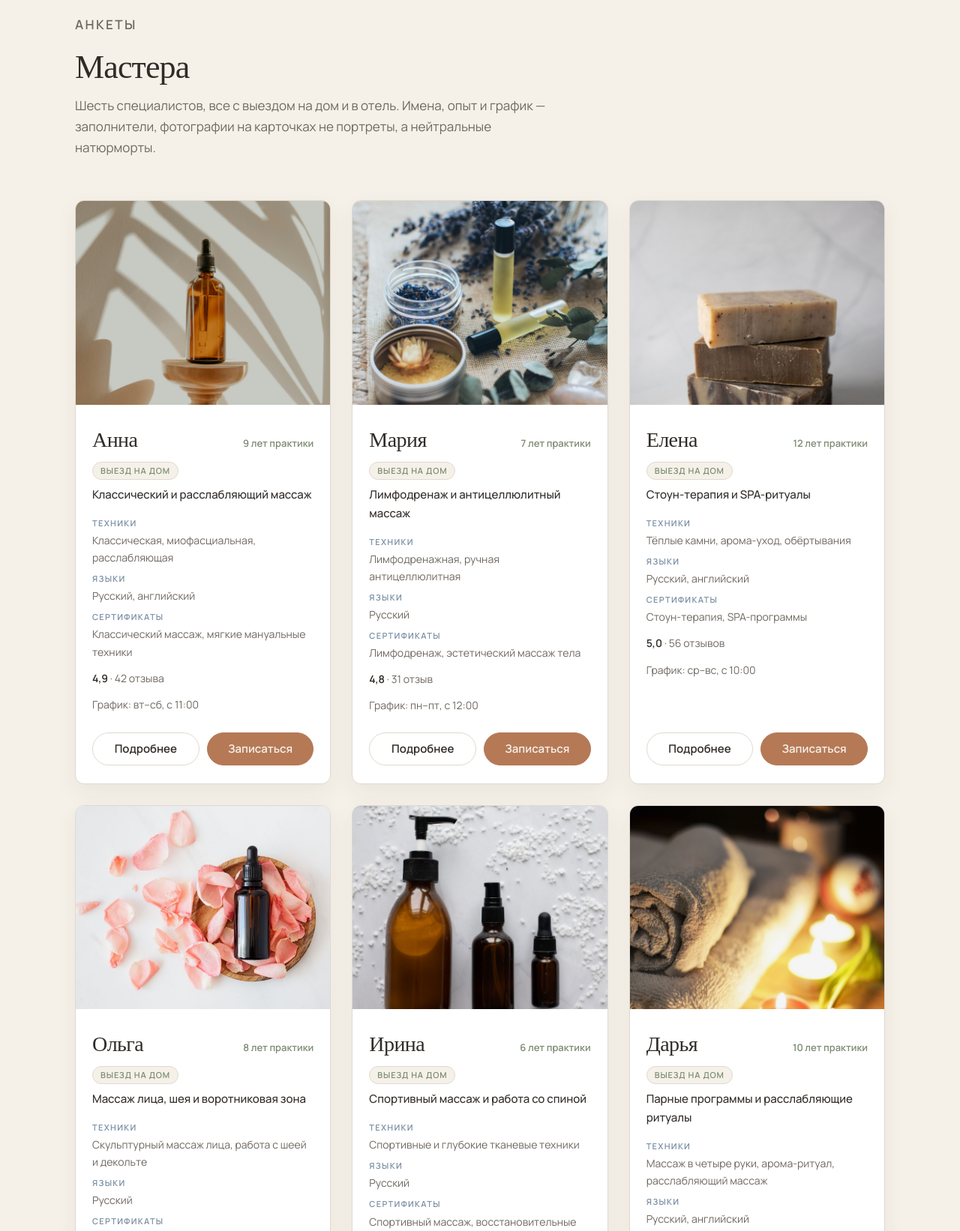
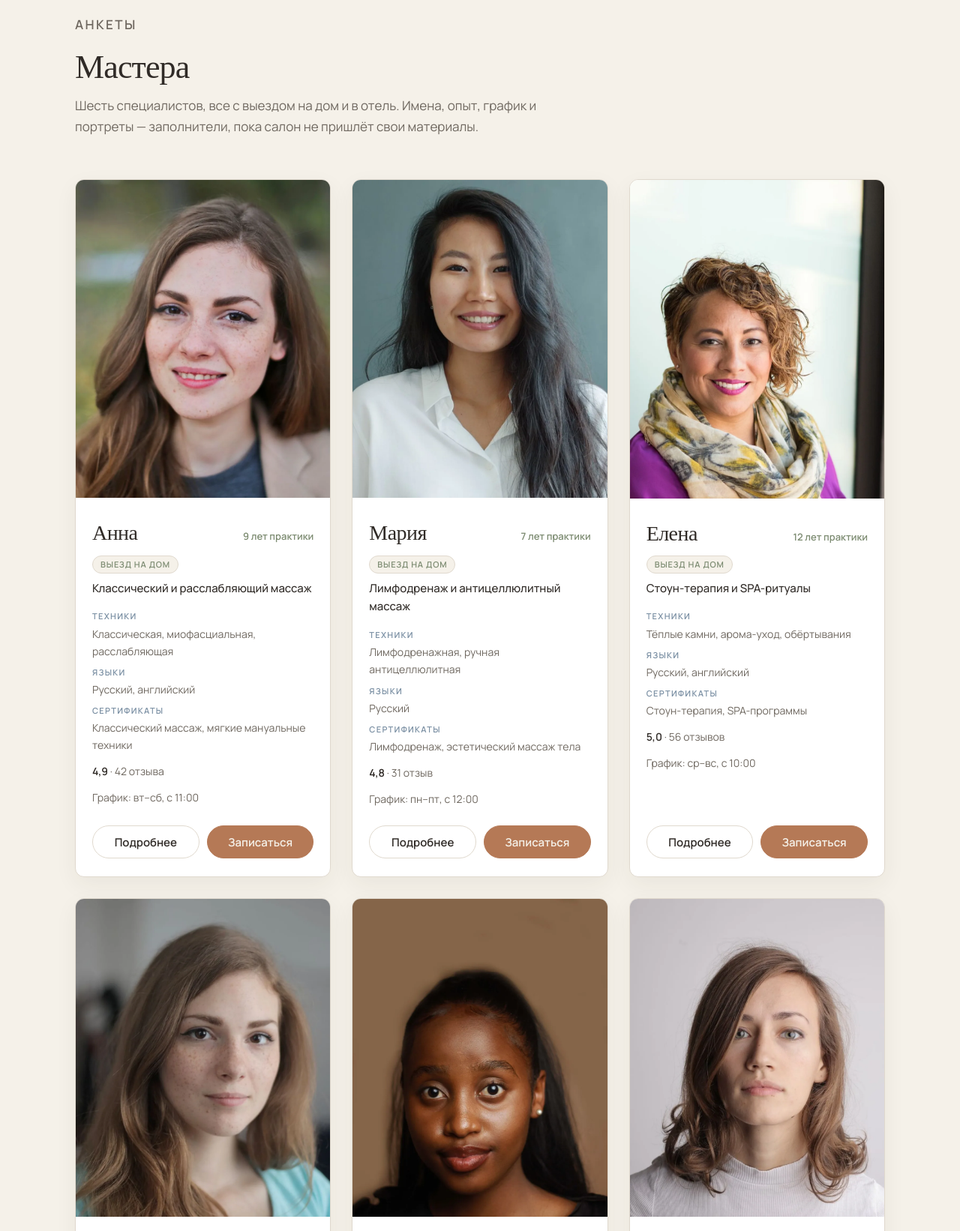
Before and after one commit to bilarius1-tech/spa-salon-prototype, a plain HTML site: page index.html in a window 1280 px wide. Shown: the part 993-2635 px from the top of the page at 75% size. Drawn offline with nearby package versions, Linux system fonts and the light colour scheme; a web font is replaced by a local one.

Commit message:
Заменяет натюрморты на карточках мастеров стоковыми портретами-заглушками
На карточках и в модалке «Подробнее» одни и те же кадрированные WebP с Pexels. Кредиты в ATTRIBUTION.md, в README отмечено, что снимки временные до фотографий салона.

```diff
--- a/css/styles.css
+++ b/css/styles.css
@@ -1001,7 +1001,7 @@ body.nav-open .burger span:nth-child(3) {
 
 .master__photo {
   margin: 0;
-  aspect-ratio: 5 / 4;
+  aspect-ratio: 4 / 5;
   overflow: hidden;
   background: var(--background);
 }
@@ -1399,8 +1399,11 @@ body.nav-open .burger span:nth-child(3) {
 
 .master-modal__photo img {
   width: 100%;
-  height: 280px;
+  height: auto;
+  max-height: 420px;
+  aspect-ratio: 4 / 5;
   object-fit: cover;
+  object-position: center top;
 }
 
 .master-modal__head {
@@ -1518,7 +1521,7 @@ body.nav-open .burger span:nth-child(3) {
   }
 
   .master-modal__photo img {
-    height: 200px;
+    max-height: 260px;
   }
 
   .master-modal__addons li {
--- a/index.html
+++ b/index.html
@@ -78,13 +78,13 @@
         <div class="section__head">
           <p class="eyebrow">Анкеты</p>
           <h2>Мастера</h2>
-          <p>Шесть специалистов, все с выездом на дом и в отель. Имена, опыт и график — заполнители, фотографии на карточках не портреты, а нейтральные натюрморты.</p>
+          <p>Шесть специалистов, все с выездом на дом и в отель. Имена, опыт, график и портреты — заполнители, пока салон не пришлёт свои материалы.</p>
         </div>
         <div class="masters">
-          <!-- Master photos are still-life placeholders, not portraits. See ATTRIBUTION.md -->
+          <!-- Master portraits are licensed stock placeholders until the client sends photos. See ATTRIBUTION.md -->
           <article class="master" data-master="Анна" data-outcall="true">
             <figure class="master__photo">
-              <img src="images/oils.jpg" width="1400" height="2100" alt="Янтарный флакон масла на деревянном основании">
+              <img src="images/master-anna.webp" width="960" height="1200" alt="Портрет-заглушка мастера Анны, до появления фотографий салона">
             </figure>
             <div class="master__body">
               <div class="master__top">
@@ -119,7 +119,7 @@
 
           <article class="master" data-master="Мария" data-outcall="true">
             <figure class="master__photo">
-              <img src="images/lavender.jpg" width="1400" height="2100" alt="Лаванда, масла и камни на льняной ткани">
+              <img src="images/master-maria.webp" width="960" height="1200" alt="Портрет-заглушка мастера Марии, до появления фотографий салона">
             </figure>
             <div class="master__body">
               <div class="master__top">
@@ -153,7 +153,7 @@
 
           <article class="master" data-master="Елена" data-outcall="true">
             <figure class="master__photo">
-              <img src="images/soaps.jpg" width="1400" height="2100" alt="Стопка натурального мыла">
+              <img src="images/master-elena.webp" width="960" height="1200" alt="Портрет-заглушка мастера Елены, до появления фотографий салона">
             </figure>
             <div class="master__body">
               <div class="master__top">
@@ -187,7 +187,7 @@
 
           <article class="master" data-master="Ольга" data-outcall="true">
             <figure class="master__photo">
-              <img src="images/roses.jpg" width="1400" height="933" alt="Флакон масла и лепестки роз">
+              <img src="images/master-olga.webp" width="960" height="1200" alt="Портрет-заглушка мастера Ольги, до появления фотографий салона">
             </figure>
             <div class="master__body">
               <div class="master__top">
@@ -221,7 +221,7 @@
 
           <article class="master" data-master="Ирина" data-outcall="true">
             <figure class="master__photo">
-              <img src="images/bottles.jpg" width="1400" height="2100" alt="Янтарные флаконы для ухода">
+              <img src="images/master-irina.webp" width="960" height="1200" alt="Портрет-заглушка мастера Ирины, до появления фотографий салона">
             </figure>
             <div class="master__body">
               <div class="master__top">
@@ -255,7 +255,7 @@
 
           <article class="master" data-master="Дарья" data-outcall="true">
             <figure class="master__photo">
-              <img src="images/towels.jpg" width="1400" height="2114" alt="Свёрнутые полотенца, свечи и цветок">
+              <img src="images/master-darya.webp" width="960" height="1200" alt="Портрет-заглушка мастера Дарьи, до появления фотографий салона">
             </figure>
             <div class="master__body">
               <div class="master__top">
```
Also changed, not shown: images/master-anna.webp (added), images/master-darya.webp (added), images/master-elena.webp (added), images/master-irina.webp (added), images/master-maria.webp (added), images/master-olga.webp (added), 2 other files.
